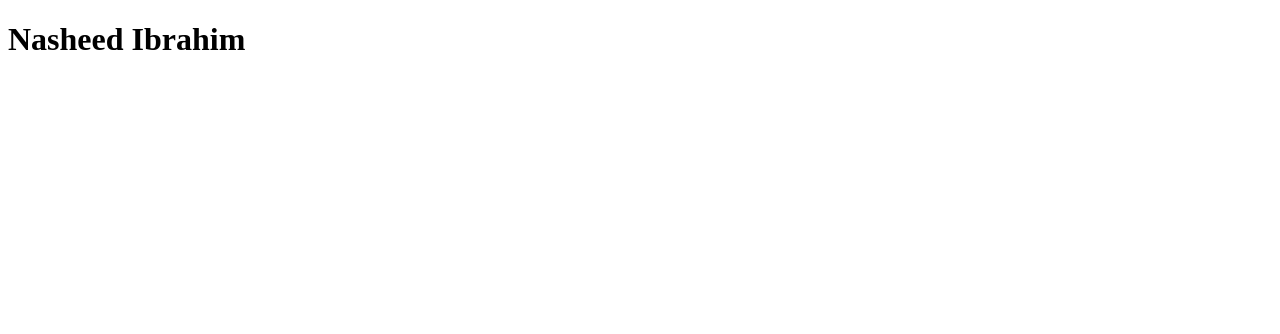
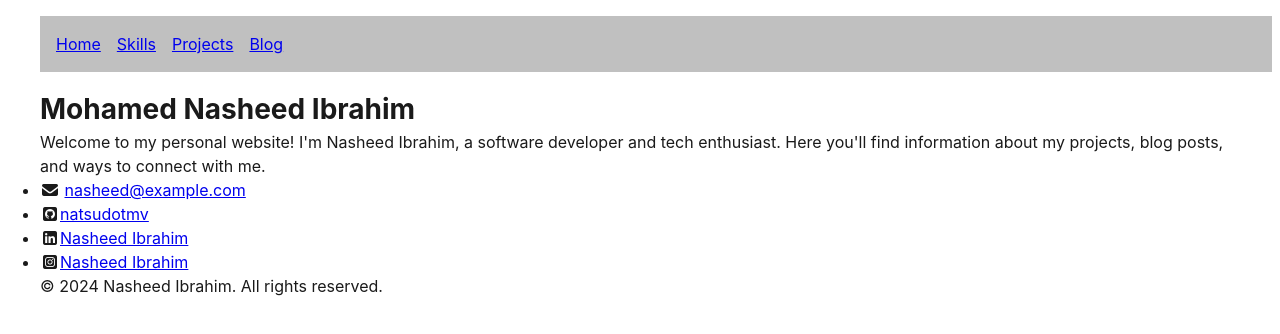
Before and after one commit to natsudotmv/natsudotmv.github.io, a plain HTML site: page index.html in a window 1280 px wide. Drawn offline with Linux system fonts and the light colour scheme.

Commit message:
add initial styles and structure for index and skill pages

```diff
--- a/css/style.css
+++ b/css/style.css
@@ -0,0 +1,84 @@
+:root {
+  --font-sans: "Inter", Arial, sans-serif;
+
+  --color-bg: #ffffff;
+  --color-text: #1a1a1a;
+  --color-primary: #0066ff;
+  --color-secondary: #f5f5f5;
+
+  --radius: 8px;
+  --transition: 0.2s ease;
+}
+
+*, **::before, **::after {
+  box-sizing: border-box;
+}
+
+* {
+  margin: 0;
+  padding: 0;
+}
+
+body {
+    line-height: 1.5;
+    -webkit-font-smoothing: antialiased;
+}
+
+img, picture, video, canvas, svg {
+  display: block;
+  max-width: 100%;
+}
+
+input, button, textarea, select {
+  font: inherit;
+}
+
+p, h1, h2, h3, h4, h5, h6 {
+  overflow-wrap: break-word;
+}
+
+#root, #__next {
+  isolation: isolate;
+}
+
+body {
+  font-family: var(--font-sans);
+  background-color: var(--color-bg);
+  color: var(--color-text);
+}
+
+h1 {
+  font-size: 1.75rem;
+  font-weight: 700;
+}
+
+h2 {
+  font-size: 1.50rem;
+  margin-top: 1.5rem;
+}
+
+h3 {
+  font-size: 1.25rem;
+  margin-top: 1.25rem;
+}
+
+.container {
+  max-width: 1200px;
+  margin: 0 auto;
+  padding: 0;
+}
+nav {
+    display: flex;
+    justify-content: space-between;
+    background-color: #c0c0c0;
+    margin: 1rem 0;
+    padding: 0 1rem;
+    width: 100%;
+}
+
+nav ul {
+  list-style: none;
+  display: flex;
+  gap: 1rem;
+  padding: 1rem 0;
+}
--- a/index.html
+++ b/index.html
@@ -3,11 +3,41 @@
 <head>
     <meta charset="UTF-8">
     <meta name="viewport" content="width=device-width, initial-scale=1.0">
+    <link
+        rel="stylesheet"
+        href="https://cdnjs.cloudflare.com/ajax/libs/font-awesome/7.0.1/css/all.min.css"
+        integrity="sha512-2SwdPD6INVrV/lHTZbO2nodKhrnDdJK9/kg2XD1r9uGqPo1cUbujc+IYdlYdEErWNu69gVcYgdxlmVmzTWnetw=="
+        crossorigin="anonymous"
+        referrerpolicy="no-referrer" />
     <link rel="stylesheet" href="css/style.css">
     <title>Nasheed Ibrahim</title>
 </head>
 <body>
-    <h1>Nasheed Ibrahim</h1>
+    <div class="container">
+        <nav>
+            <ul>
+                <li class="link-item"><a href="index.html">Home</a></li>
+                <li class="link-item"><a href="skill.html">Skills</a></li>
+                <li class="link-item"><a href="projects.html">Projects</a></li>
+                <li class="link-item"><a href="blog.html">Blog</a></li>
+            </ul>
+        </nav>
+        <main>
+            <section class="intro">
+                <h1>Mohamed Nasheed Ibrahim</h1>
+                <p>Welcome to my personal website! I'm Nasheed Ibrahim, a software developer and tech enthusiast. Here you'll find information about my projects, blog posts, and ways to connect with me.</p>
+            </section>
+        </main>
+        <footer>
+            <ul>
+                <li><i class="fa-solid fa-envelope"></i> <a href="mailto:nasheed@example.com">nasheed@example.com</a></li>
+                <li><i class="fa-brands fa-square-github"></i><a href="https://github.com/natsudotmv">natsudotmv</a></li>
+                <li><i class="fa-brands fa-square-linkedin"></i><a href="https://www.linkedin.com/in/nasheedibrahim">Nasheed Ibrahim</a></li>
+                <li><i class="fa-brands fa-square-instagram"></i><a href="https://www.instagram.com/natsudotmv">Nasheed Ibrahim</a></li>
+            </ul>
+            <p>&copy; 2024 Nasheed Ibrahim. All rights reserved.</p>
+        </footer>
+    </div>
     <script src="js/script.js"></script>
 </body>
 </html>
```
Also changed, not shown: skill.html (added, +44 -0 lines).
